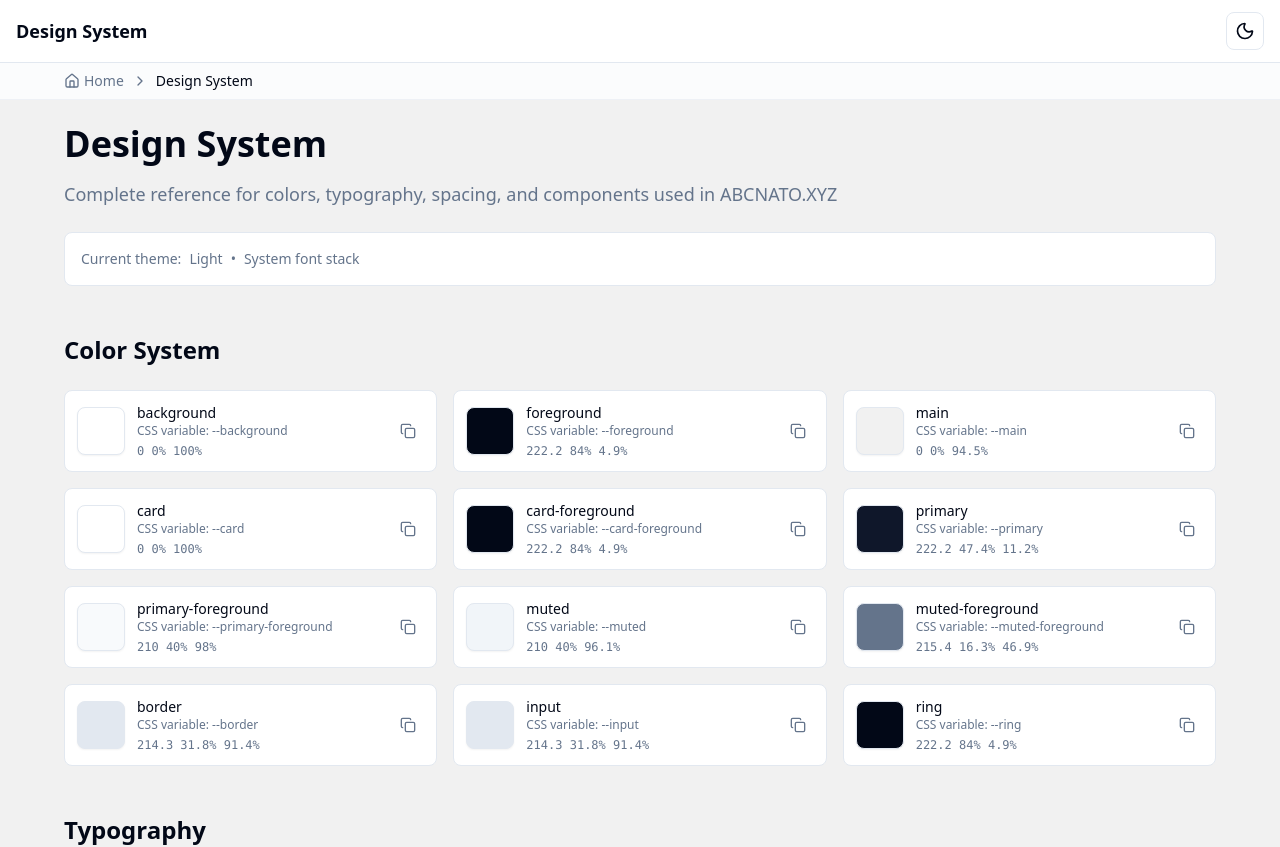
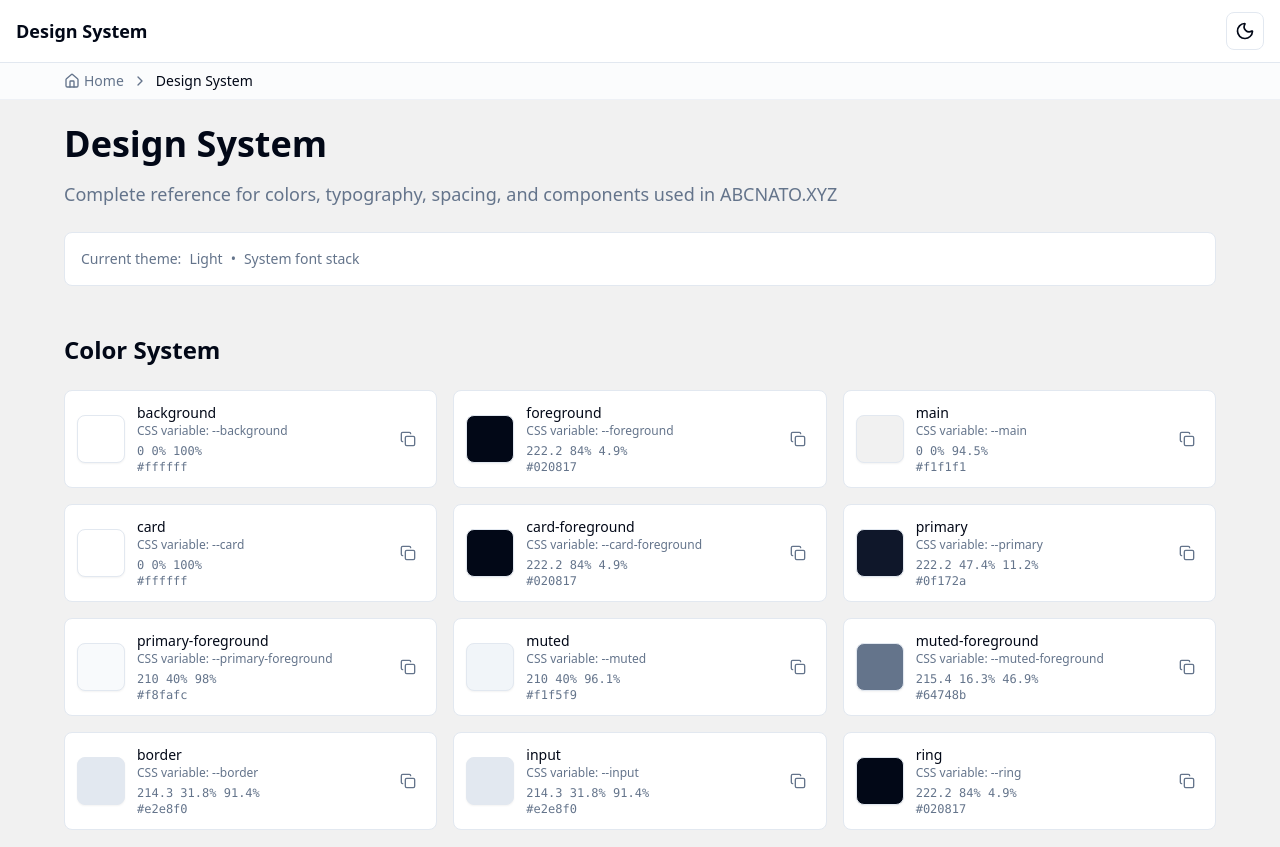
Before and after one commit to mediavilla/ABCNatoXYZ, a React (Vite) app: page /design-system in a window 1280 px wide. Shown: the top 847 px of the page. Built offline with nearby package versions, Linux system fonts and the light colour scheme.

Commit message:
Logo footer

```diff
--- a/src/components/Footer.jsx
+++ b/src/components/Footer.jsx
@@ -1,8 +1,14 @@
 import { motion } from 'framer-motion';
 import { Link } from 'react-router-dom';
+import { useTheme } from 'next-themes';
 
 export default function Footer() {
   const currentYear = new Date().getFullYear();
+  const { theme, resolvedTheme } = useTheme();
+
+  // Determine the current theme (handle system theme)
+  const currentTheme = theme === 'system' ? resolvedTheme : theme;
+  const isDark = currentTheme === 'dark';
 
   const footerVariants = {
     hidden: { opacity: 0 },
@@ -113,17 +119,18 @@ export default function Footer() {
 
           {/* Column 4: Personal Branding */}
           <div className="space-y-4">
-            <h3 className="font-semibold text-foreground">Created by</h3>
             <div className="space-y-2">
-              <a
+            <a
                 href="https://mediavilla.design"
                 className="hover:text-primary transition-colors duration-200 font-medium"
               >
-                MediaVilla Design
+              <img
+                src={isDark ? "/mediavilla-logo-dark.svg" : "/mediavilla-logo-light.svg"}
+                alt="Juan Mediavilla Logo"
+                className="w-10 h-10"
+              />
+
               </a>
-              <p className="text-xs text-muted-foreground">
-                Professional design and development services
-              </p>
             </div>
           </div>
         </div>
--- a/src/pages/DesignSystem.jsx
+++ b/src/pages/DesignSystem.jsx
@@ -12,9 +12,47 @@ import ShareButton from '../components/ShareButton';
 const ColorSwatch = ({ name, value, description }) => {
   const [copied, setCopied] = useState(false);
 
+  // Convert HSL to HEX
+  const hslToHex = (hsl) => {
+    // Parse HSL string like "222.2 84% 4.9%" into [h, s, l]
+    const values = hsl.match(/[\d.]+/g).map(Number);
+    const [h, s, l] = values;
+
+    const sNorm = s / 100;
+    const lNorm = l / 100;
+
+    const c = (1 - Math.abs(2 * lNorm - 1)) * sNorm;
+    const x = c * (1 - Math.abs(((h / 60) % 2) - 1));
+    const m = lNorm - c / 2;
+
+    let r, g, b;
+    if (h >= 0 && h < 60) {
+      r = c; g = x; b = 0;
+    } else if (h >= 60 && h < 120) {
+      r = x; g = c; b = 0;
+    } else if (h >= 120 && h < 180) {
+      r = 0; g = c; b = x;
+    } else if (h >= 180 && h < 240) {
+      r = 0; g = x; b = c;
+    } else if (h >= 240 && h < 300) {
+      r = x; g = 0; b = c;
+    } else {
+      r = c; g = 0; b = x;
+    }
+
+    const toHex = (n) => {
+      const hex = Math.round((n + m) * 255).toString(16);
+      return hex.length === 1 ? '0' + hex : hex;
+    };
+
+    return `#${toHex(r)}${toHex(g)}${toHex(b)}`;
+  };
+
+  const hexValue = hslToHex(value);
+
   const handleCopy = async () => {
     try {
-      await navigator.clipboard.writeText(value);
+      await navigator.clipboard.writeText(hexValue);
       setCopied(true);
       setTimeout(() => setCopied(false), 2000);
     } catch (err) {
@@ -32,12 +70,14 @@ const ColorSwatch = ({ name, value, description }) => {
         <div className="font-medium text-sm">{name}</div>
         <div className="text-xs text-muted-foreground">{description}</div>
         <div className="text-xs font-mono text-muted-foreground mt-1">{value}</div>
+        <div className="text-xs font-mono text-muted-foreground">{hexValue}</div>
       </div>
       <motion.button
         onClick={handleCopy}
         className="p-2 rounded-md hover:bg-muted transition-colors"
         whileHover={{ scale: 1.05 }}
         whileTap={{ scale: 0.95 }}
+        title={`Copy ${hexValue}`}
       >
         {copied ? (
           <Check className="w-4 h-4 text-green-600" />
```
Also changed, not shown: public/mediavilla-logo-dark.svg (added), public/mediavilla-logo-light.svg (added).
